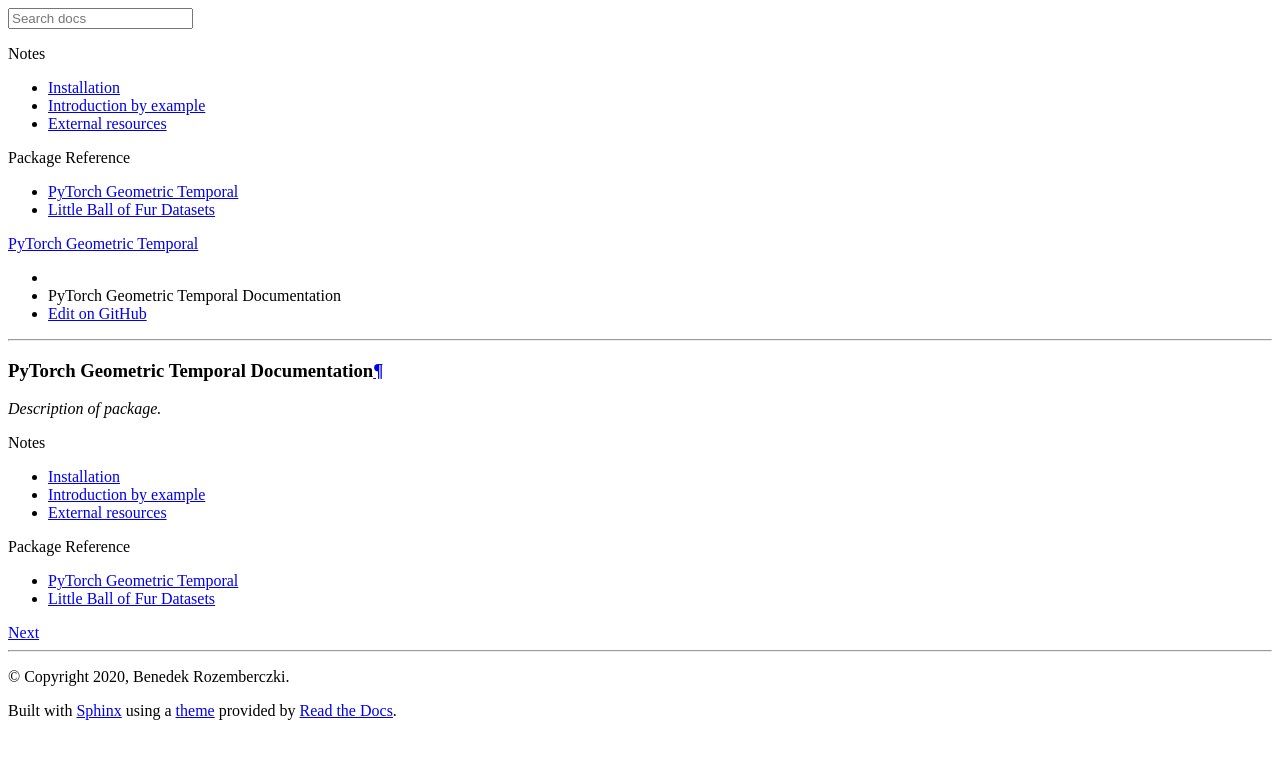
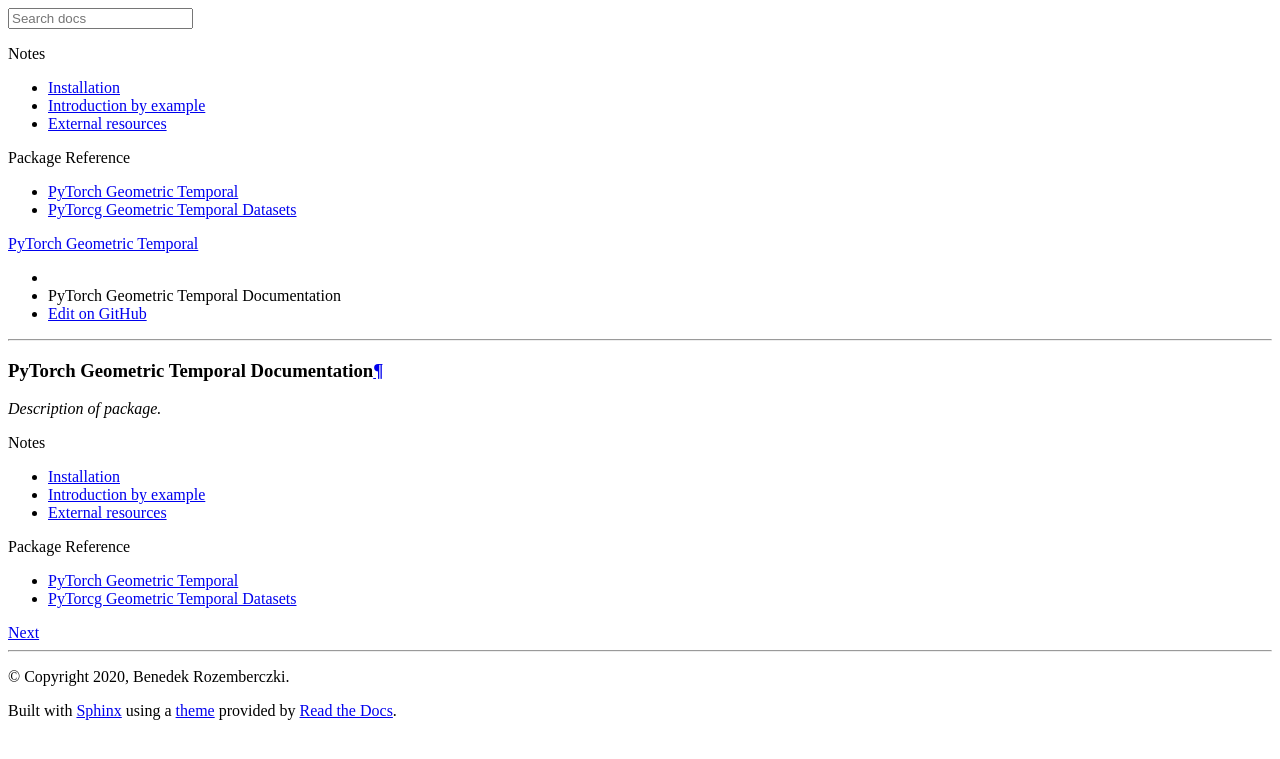
Before and after one commit to benedekrozemberczki/pytorch_geometric_temporal, a Sphinx documentation site: the page built from docs/source/index.rst, in a window 1280 px wide. Shown: the top 759 px of the page. Built offline with Sphinx 7.4.7 and the Read the Docs theme 2.0.0, drawn with Linux system fonts in a browser that asks for light colours; pages that are not in the unit, such as notebooks, are missing from menus.

Commit message:
Initial setup

```diff
--- a/docs/source/modules/dataset.rst
+++ b/docs/source/modules/dataset.rst
@@ -1,6 +1,2 @@
-Little Ball of Fur Datasets
+PyTorcg Geometric Temporal Datasets
 ========================
-
-.. automodule:: littleballoffur.dataset.dataset_reader
-    :members:
-    :undoc-members:
```
